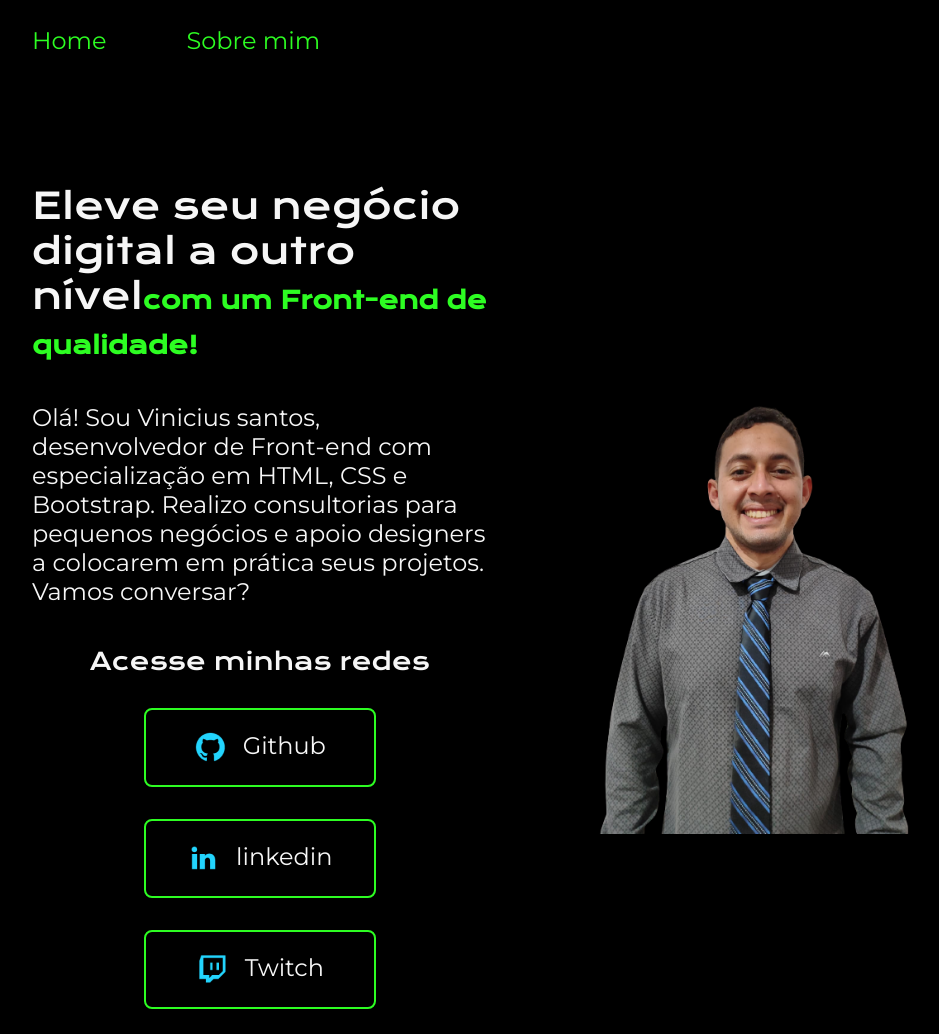
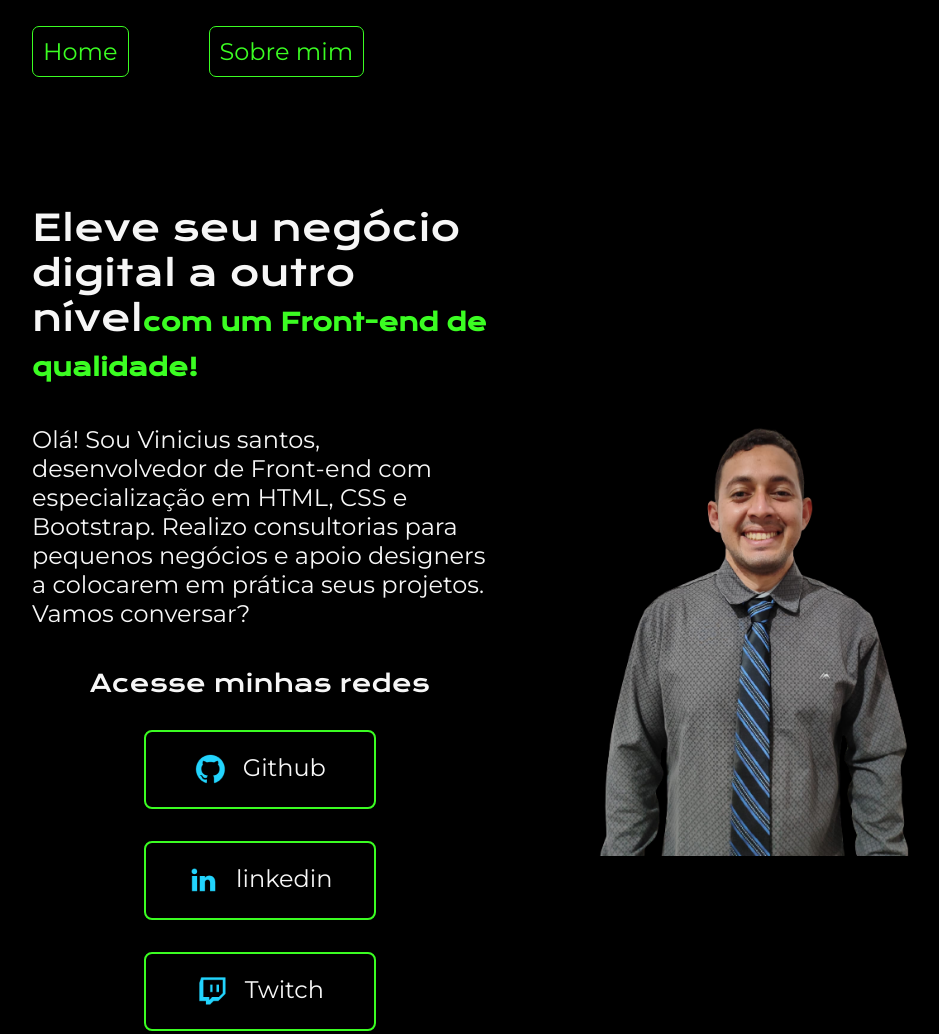
Before and after one commit to viniciussantos1998/portifolio, a plain HTML site: page index.html in a window 1280 px wide. Shown: the top 1034 px of the page, without its empty margins (160-1099 px from the left). Drawn offline with nearby package versions, Linux system fonts and the light colour scheme.

Commit message:
Add files via upload

```diff
--- a/index.html
+++ b/index.html
@@ -27,11 +27,11 @@
             </p>
             <div class="apresentacao__links">
                 <h2 class="apresentacao__links__subtitulo">Acesse minhas redes</h2>
-                <a class="apresentacao__links__navegacao" href="#">
+                <a class="apresentacao__links__navegacao" href="https://github.com/viniciussantos1998">
                     <img src="github.png">
                     Github
                 </a>
-                <a class="apresentacao__links__navegacao" href="#">
+                <a class="apresentacao__links__navegacao" href="https://www.linkedin.com/in/vinicius-santos-48aa69204/">
                     <img src="linkedin.png">
                     linkedin
                 </a>
--- a/style.css
+++ b/style.css
@@ -3,7 +3,7 @@
 :root {
     --cor-primaria: #000000;
     --cor-secundaria: #F6F6F6;
-    --cor-terciaria: #2dfd22;
+    --cor-terciaria: #3bfd22;
     --cor-hover: #272727;
 
     --fonte-primaria: 'Krona One', sans-serif;
@@ -37,6 +37,9 @@ body {
     font-weight: 400;
     color: var(--cor-terciaria);
     text-decoration: none;
+    border-radius: 7px;
+    border: 1px solid var(--cor-terciaria);
+    padding: 10px;
 }
 
 .apresentacao {
```
